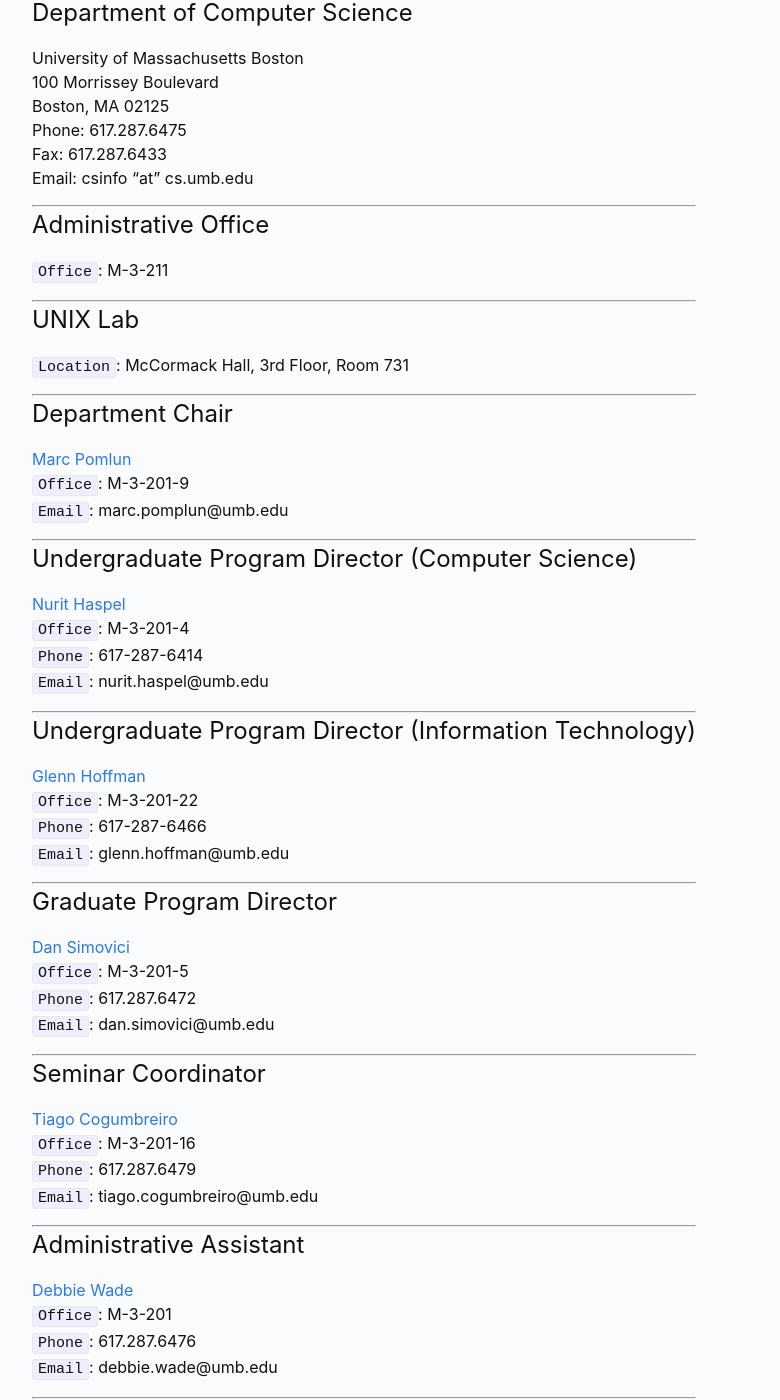
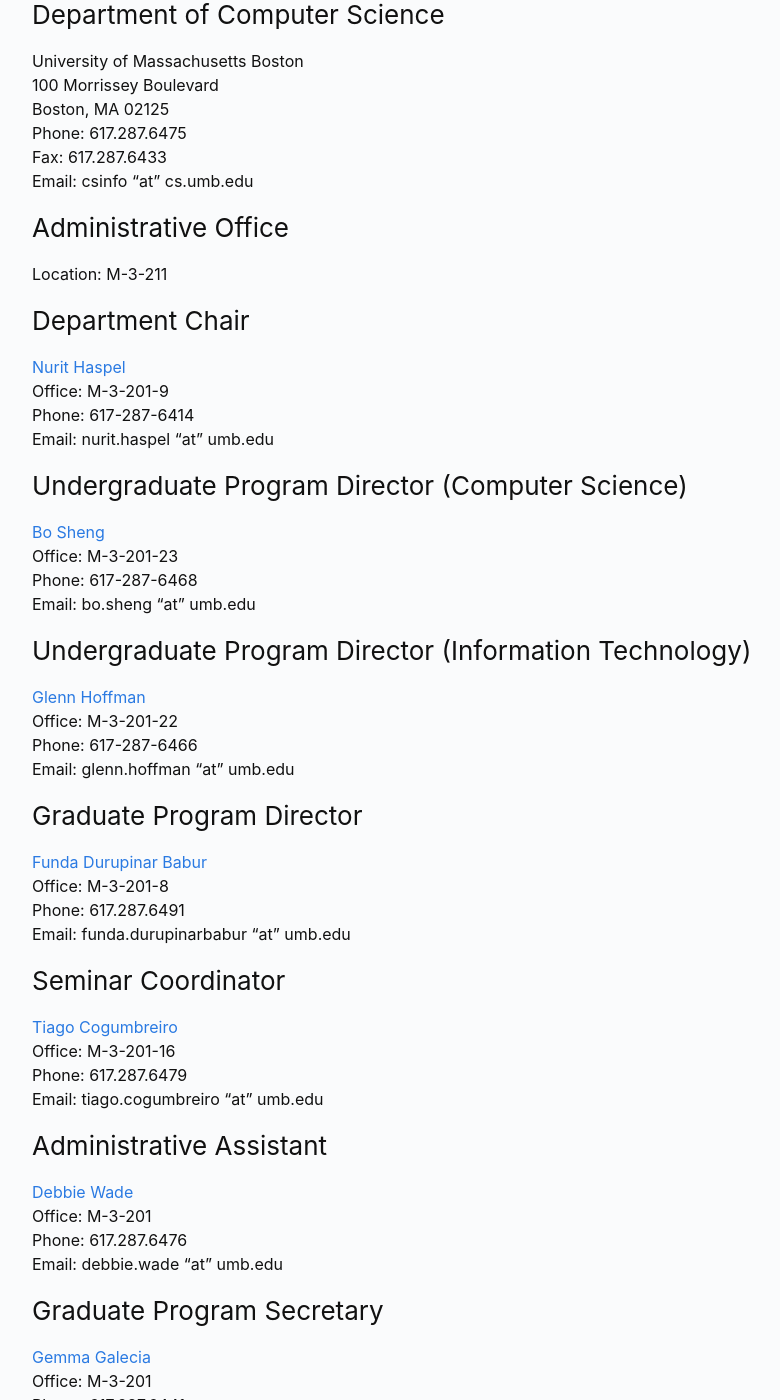
Before and after one commit to umbcs/umbcs.github.io, a Jekyll site: the page built from WEB/about/contact.markdown, in a window 1280 px wide and 1400 px high, scrolled down 284 px. Shown: the whole window, without its empty margins (38-818 px from the left). Built offline with Jekyll 4.4.1, drawn with Linux system fonts in a browser that asks for light colours; some of the changed text lies outside the part shown.

Commit message:
Updated contacts

```diff
--- a/WEB/about/contact.markdown
+++ b/WEB/about/contact.markdown
@@ -3,94 +3,70 @@ title: "Contact Us"
 layout: page
 permalink: "/contact-us"
 ---
-
 Please refer to an appropriate point of contact from the list below.
 
-# Department of Computer Science
+### Department of Computer Science
 
-University of Massachusetts Boston <br />
-100 Morrissey Boulevard <br />
-Boston, MA 02125 <br />
-Phone: 617.287.6475 <br />
-Fax: 617.287.6433 <br />
+University of Massachusetts Boston\
+100 Morrissey Boulevard\
+Boston, MA 02125\
+Phone: 617.287.6475\
+Fax: 617.287.6433\
 Email: csinfo "at" cs.umb.edu
 
----
+### Administrative Office
+Location: M-3-211
 
-# Administrative Office
+### Department Chair
 
-`Office`: M-3-211
+[Nurit Haspel](https://www.cs.umb.edu/~nurith/)\
+Office: M-3-201-9\
+Phone: 617-287-6414\
+Email: nurit.haspel "at" umb.edu
 
----
+### Undergraduate Program Director (Computer Science)
 
-# UNIX Lab
+[Bo Sheng](https://www.cs.umb.edu/~shengbo/)\
+Office: M-3-201-23\
+Phone: 617-287-6468\
+Email: bo.sheng "at" umb.edu
 
-`Location`: McCormack Hall, 3rd Floor, Room 731
+### Undergraduate Program Director (Information Technology)
 
----
+[Glenn Hoffman](https://www.cs.umb.edu/~ghoffman/)\
+Office: M-3-201-22\
+Phone: 617-287-6466\
+Email: glenn.hoffman "at" umb.edu
 
-# Department Chair
+### Graduate Program Director
 
-[Marc Pomlun](https://www.cs.umb.edu/~marc/) \
-`Office`: M-3-201-9 \
-`Email`: marc.pomplun@umb.edu
+[Funda Durupinar Babur](https://www.cs.umb.edu/~fundad/)\
+Office: M-3-201-8\
+Phone: 617.287.6491\
+Email: funda.durupinarbabur "at" umb.edu
 
----
+### Seminar Coordinator
 
-# Undergraduate Program Director (Computer Science)
+[Tiago Cogumbreiro](https://www.umb.edu/directory/tiagocogumbreiro/)\
+Office: M-3-201-16\
+Phone: 617.287.6479\
+Email: tiago.cogumbreiro "at" umb.edu
 
-[Nurit Haspel](https://www.cs.umb.edu/~nurith/) \
-`Office`: M-3-201-4 \
-`Phone`: 617-287-6414 \
-`Email`: nurit.haspel@umb.edu
+### Administrative Assistant
 
----
+[Debbie Wade](https://www.umb.edu/directory/debbiewade/)\
+Office: M-3-201\
+Phone: 617.287.6476\
+Email: debbie.wade "at" umb.edu
 
-# Undergraduate Program Director (Information Technology)
+### Graduate Program Secretary
 
-[Glenn Hoffman](https://www.cs.umb.edu/~ghoffman/) \
-`Office`: M-3-201-22 \
-`Phone`: 617-287-6466 \
-`Email`: glenn.hoffman@umb.edu
+[Gemma Galecia](https://www.umb.edu/directory/gemmagalecia/)\
+Office: M-3-201\
+Phone: 617.287.6441\
+Email: gemma.galecia "at" umb.edu
 
----
+### Webmaster
 
-# Graduate Program Director
-
-[Dan Simovici](https://www.cs.umb.edu/~dsim/) \
-`Office`: M-3-201-5 \
-`Phone`: 617.287.6472 \
-`Email`: dan.simovici@umb.edu
-
----
-
-# Seminar Coordinator
-
-[Tiago Cogumbreiro](https://www.umb.edu/directory/tiagocogumbreiro/) \
-`Office`: M-3-201-16 \
-`Phone`: 617.287.6479 \
-`Email`: tiago.cogumbreiro@umb.edu
-
----
-
-# Administrative Assistant
-
-[Debbie Wade](https://www.umb.edu/directory/debbiewade/) \
-`Office`: M-3-201 \
-`Phone`: 617.287.6476 \
-`Email`: debbie.wade@umb.edu
-
----
-
-# Graduate Program Secretary
-
-[Gemma Galecia](https://www.umb.edu/directory/gemmagalecia/) \
-`Office`: M-3-201 \
-`Phone`: 617.287.6441 \
-`Email`: gemma.galecia@umb.edu
-
----
-
-# Webmaster
-
-`Email`: webassist@cs.umb.edu
+[Swami Iyer](https://www.cs.umb.edu/~siyer)\
+Email: webassist "at" cs.umb.edu
```
